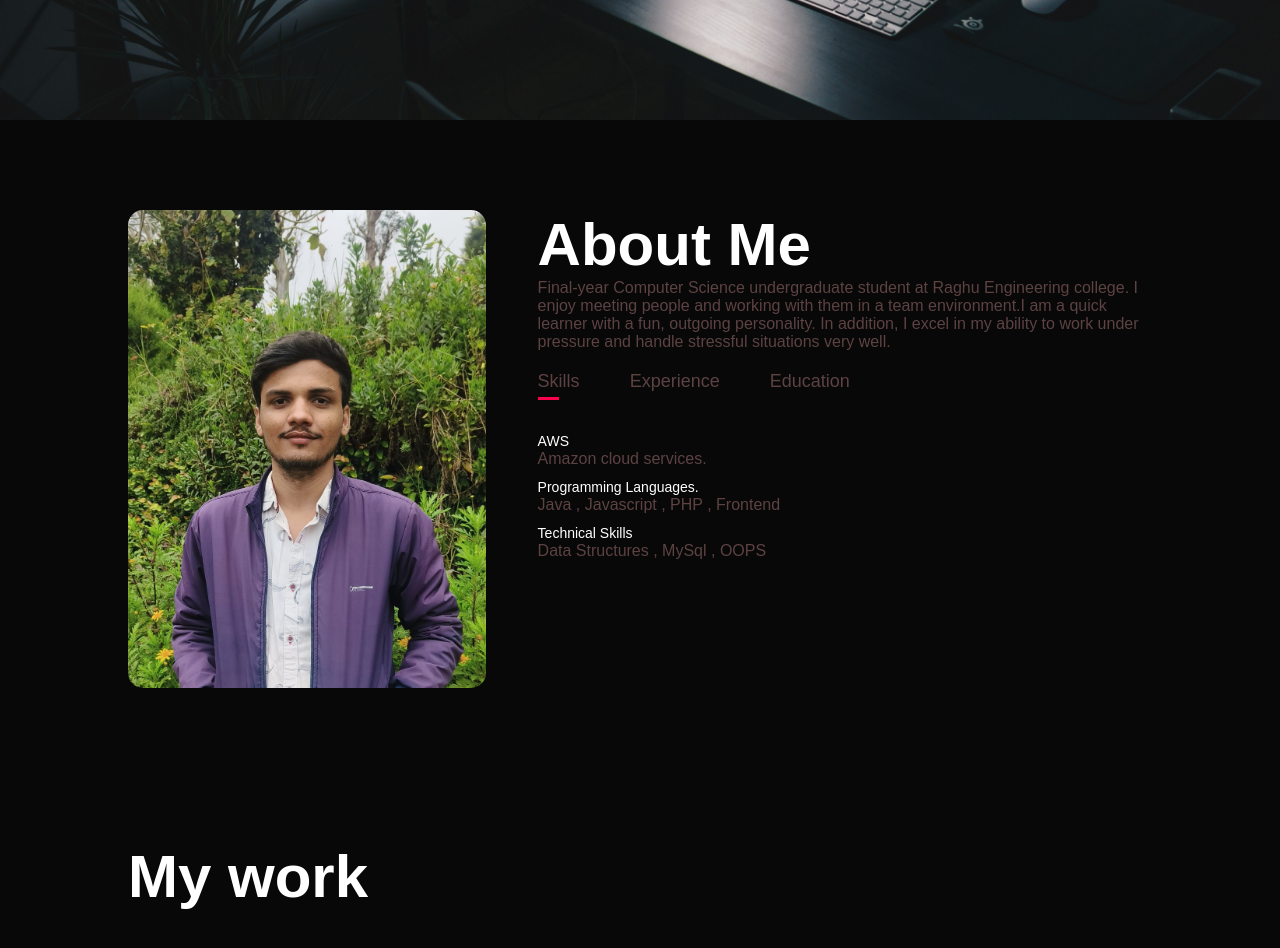
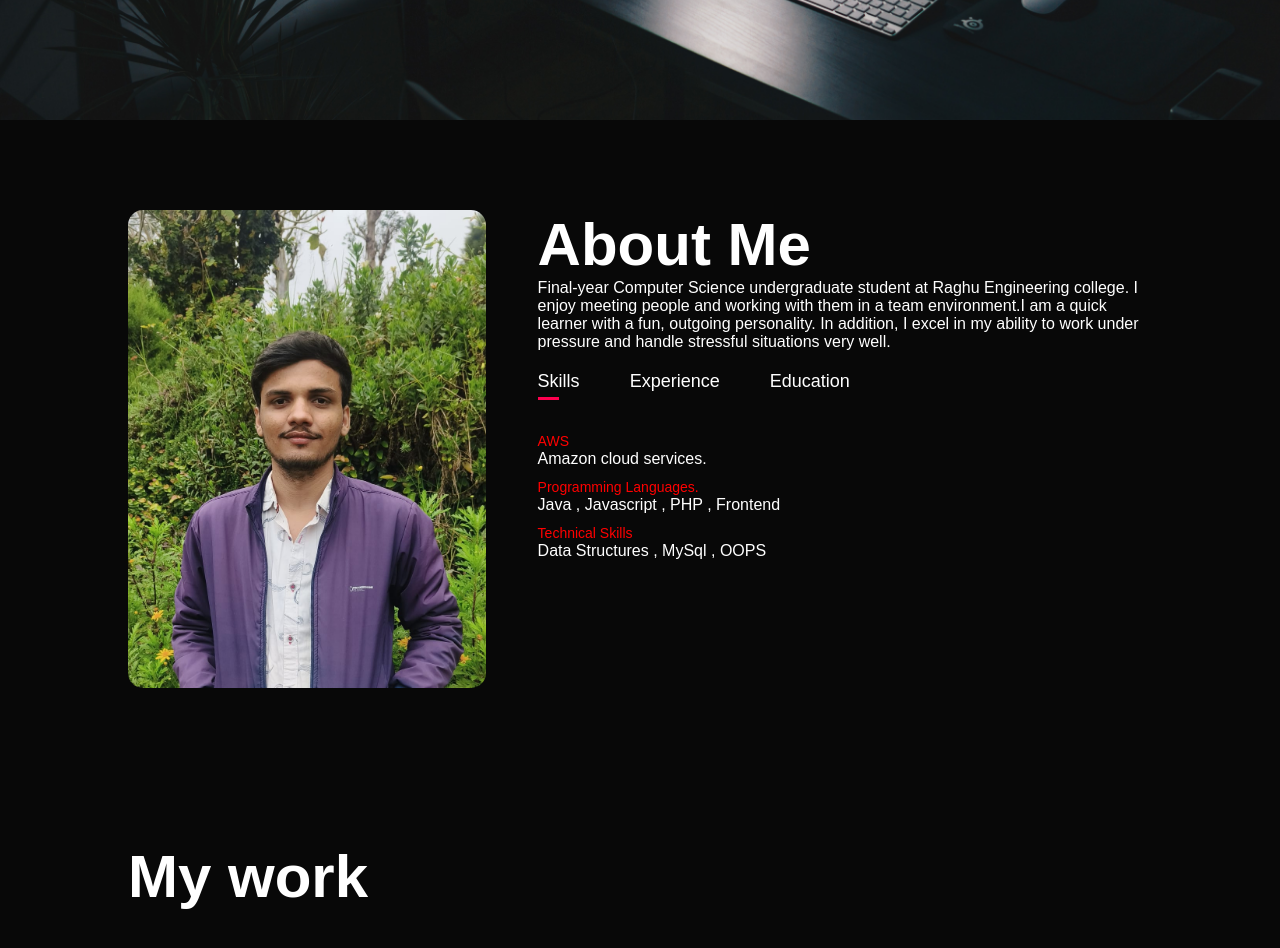
Before and after one commit to Jitendra-choudary/My-Portfolio, a plain HTML site: page index.html in a window 1280 px wide. Shown: the part 680-1628 px from the top of the page. Drawn offline with Linux system fonts and the light colour scheme.

Commit message:
Update styles.css

```diff
--- a/styles.css
+++ b/styles.css
@@ -84,7 +84,7 @@ nav ul li a:hover::after {
 /* -----------ABOUT---------------------------- */
 #about {
     padding: 80px 0;
-    color: #5d4242;
+    color: #ffffff;
 }
 
 .row {
@@ -146,7 +146,7 @@ nav ul li a:hover::after {
 }
 
 .tab-contents ul li span {
-    color: white;
+    color: #ff0000;
     font-size: 14px;
 }
 
```
